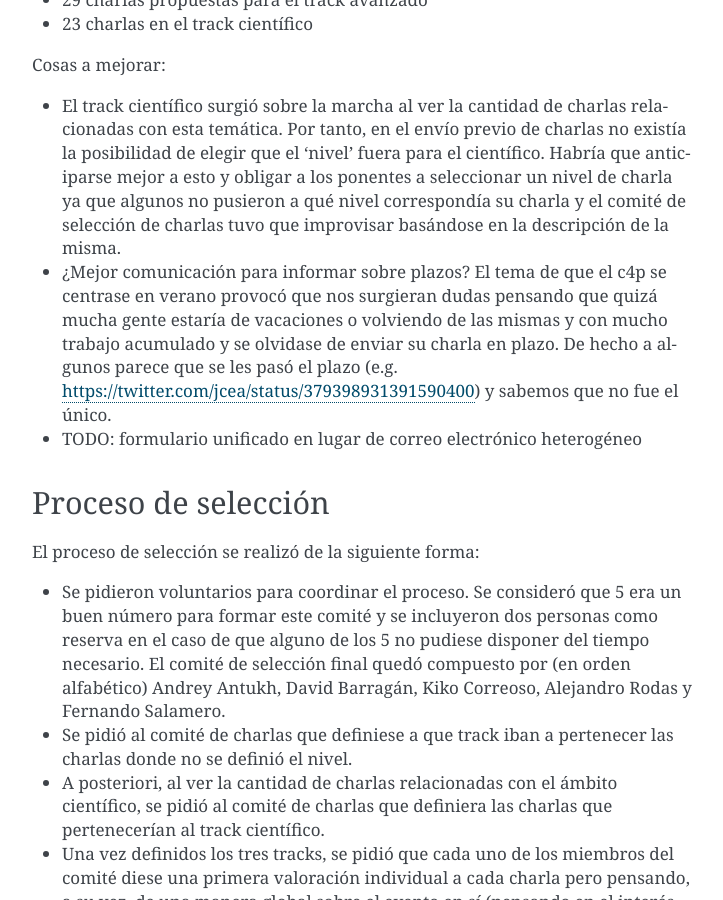
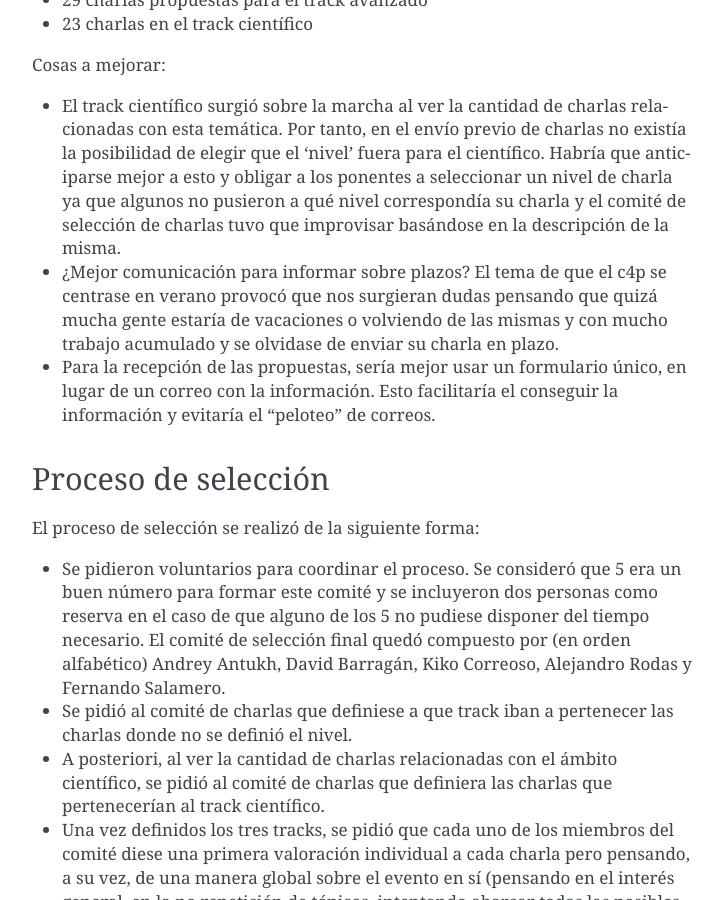
Before and after one commit to python-spain/postmortem-pycones2013, a Sphinx documentation site: the page built from source/charlas.rst, in a window 1280 px wide and 900 px high, scrolled down 452 px. Shown: the whole window, without its empty margins (388-1111 px from the left). Built offline with Sphinx 7.4.7, drawn with Linux system fonts in a browser that asks for light colours; some of the changed text lies outside the part shown.

Commit message:
Minor changes

```diff
--- a/source/charlas.rst
+++ b/source/charlas.rst
@@ -21,47 +23,28 @@ Se recibieron un total de 82 charlas que, finalmente, quedaron  distribuidas de
 
 Cosas a mejorar:
 
-* El track científico surgió sobre la marcha al ver la cantidad de charlas relacionadas con esta temática. Por tanto,
-  en el envío previo de charlas no existía la posibilidad de elegir que el 'nivel' fuera para el científico. Habría que
-  anticiparse mejor a esto y obligar a los ponentes a seleccionar un nivel de charla ya que algunos no pusieron a qué
-  nivel correspondía su charla y el comité de selección de charlas tuvo que improvisar basándose en la descripción de
-  la misma.
+* El track científico surgió sobre la marcha al ver la cantidad de charlas relacionadas con esta temática. Por tanto, en el envío previo de charlas no existía la posibilidad de elegir que el 'nivel' fuera para el científico. Habría que anticiparse mejor a esto y obligar a los ponentes a seleccionar un nivel de charla ya que algunos no pusieron a qué nivel correspondía su charla y el comité de selección de charlas tuvo que improvisar basándose en la descripción de la misma.
 
-* ¿Mejor comunicación para informar sobre plazos? El tema de que el c4p se centrase en verano provocó que nos
-  surgieran dudas pensando que quizá mucha gente estaría de vacaciones o volviendo de las mismas y con mucho
-  trabajo acumulado y se olvidase de enviar su charla en plazo. De hecho a algunos parece que se les pasó el
-  plazo (e.g. https://twitter.com/jcea/status/379398931391590400) y sabemos que no fue el único.
+* ¿Mejor comunicación para informar sobre plazos? El tema de que el c4p se centrase en verano provocó que nos surgieran dudas pensando que quizá mucha gente estaría de vacaciones o volviendo de las mismas y con mucho trabajo acumulado y se olvidase de enviar su charla en plazo.
 
-* TODO: formulario unificado en lugar de correo electrónico heterogéneo
-
+* Para la recepción de las propuestas, sería mejor usar un formulario único, en lugar de un correo con la información. Esto facilitaría el conseguir la información y evitaría el "peloteo" de correos.
 
 Proceso de selección
 --------------------
 
 El proceso de selección se realizó de la siguiente forma:
 
-* Se pidieron voluntarios para coordinar el proceso. Se
-  consideró que 5 era un buen número para formar este comité y se incluyeron dos personas como reserva en el caso de
-  que alguno de los 5 no pudiese disponer del tiempo necesario. El comité de selección final quedó compuesto por
-  (en orden alfabético) Andrey Antukh, David Barragán, Kiko Correoso, Alejandro Rodas y Fernando Salamero.
+* Se pidieron voluntarios para coordinar el proceso. Se consideró que 5 era un buen número para formar este comité y se incluyeron dos personas como reserva en el caso de que alguno de los 5 no pudiese disponer del tiempo necesario. El comité de selección final quedó compuesto por (en orden alfabético) Andrey Antukh, David Barragán, Kiko Correoso, Alejandro Rodas y Fernando Salamero.
 
 * Se pidió al comité de charlas que definiese a que track iban a pertenecer las charlas donde no se definió el nivel.
 
-* A posteriori, al ver la cantidad de charlas relacionadas con el ámbito científico, se pidió al comité de charlas
-  que definiera las charlas que pertenecerían al track científico.
+* A posteriori, al ver la cantidad de charlas relacionadas con el ámbito científico, se pidió al comité de charlas que definiera las charlas que pertenecerían al track científico.
 
-* Una vez definidos los tres tracks, se pidió que cada uno de los miembros del comité diese una primera valoración
-  individual a cada charla pero pensando, a su vez, de una manera global sobre el evento en sí (pensando en el interés general,
-  en la no repetición de tópicos, intentando abarcar todas las posibles temáticas,...). Esta primera valoración
-  individual se hizo de forma independiente y sin que un miembro supiera las votaciones del resto de miembros.
+* Una vez definidos los tres tracks, se pidió que cada uno de los miembros del comité diese una primera valoración individual a cada charla pero pensando, a su vez, de una manera global sobre el evento en sí (pensando en el interés general, en la no repetición de tópicos, intentando abarcar todas las posibles temáticas,...). Esta primera valoración individual se hizo de forma independiente y sin que un miembro supiera las votaciones del resto de miembros.
 
-* Una vez disponibles las votaciones individuales de cada uno de los cinco miembros del comité de selección se juntaron
-  las votaciones y se obtuvo una parrilla inicial de charlas para cada uno de los tracks.
+* Una vez disponibles las votaciones individuales de cada uno de los cinco miembros del comité de selección se juntaron las votaciones y se obtuvo una parrilla inicial de charlas para cada uno de los tracks.
 
-* En la siguiente fase se pasó a discutir la idoneidad de esa parrilla inicial obtenida para cada track. Hubo
-  modificaciones para evitar charlas que, a priori, podían ser similares dejando la/s charla/s más votada/s dentro del
-  track, moviendo alguna charla a algún otro track e incluyendo alguna charla cuyo tópico no estaba bien cubierto
-  del global surgido de la votación inicial.
+* En la siguiente fase se pasó a discutir la idoneidad de esa parrilla inicial obtenida para cada track. Hubo modificaciones para evitar charlas que, a priori, podían ser similares dejando la/s charla/s más votada/s dentro del track, moviendo alguna charla a algún otro track e incluyendo alguna charla cuyo tópico no estaba bien cubierto del global surgido de la votación inicial.
 
 * Comunicación final del comité de selección a los organizadores de los tracks finales.
 
--- a/source/comunicacion.rst
+++ b/source/comunicacion.rst
@@ -1,3 +1,5 @@
+.. _comunicacion:
+
 Comunicación
 ============
 
--- a/source/conclusiones.rst
+++ b/source/conclusiones.rst
@@ -6,6 +6,11 @@ Conclusiones
 
 - evaluación general: interna y externa
 
+Cifras
+-----
+
+TODO
+
 Futuro
 ------
 
--- a/source/patrocinadores.rst
+++ b/source/patrocinadores.rst
@@ -1,3 +1,5 @@
+.. _patrocinadores:
+
 Patrocinadores
 ==============
 
--- a/source/presupuesto.rst
+++ b/source/presupuesto.rst
@@ -24,7 +26,7 @@ En vista de que la principal encargada y también responsable era Yamila, tomó
 
 Actualmente, el presupuesto sigue estando accesible en modo solo lectura en la siguiente URL:
 
-.. https://docs.google.com/spreadsheet/ccc?key=0AnZrjxQqa3mYdEJhT0tTbVl4NWVUbmxiWjIxNTRxRkE&usp=sharing
+https://docs.google.com/spreadsheet/ccc?key=0AnZrjxQqa3mYdEJhT0tTbVl4NWVUbmxiWjIxNTRxRkE&usp=sharing
 
 Junto a la hoja de cálculo, teníamos varias carpetas compartidas (en Google Drive) con las facturas emitidas y las facturas recibidas. El tesorero en ese momento (Andrey Antoukh) y Yamila Moreno se encargaban de generar las facturas numeradas y hacer seguimiento de los pagos correspondientes.
 
```
Also changed, not shown: other parts of source/charlas.rst (+8 -14 lines), other parts of source/presupuesto.rst (+3 -1 lines).
